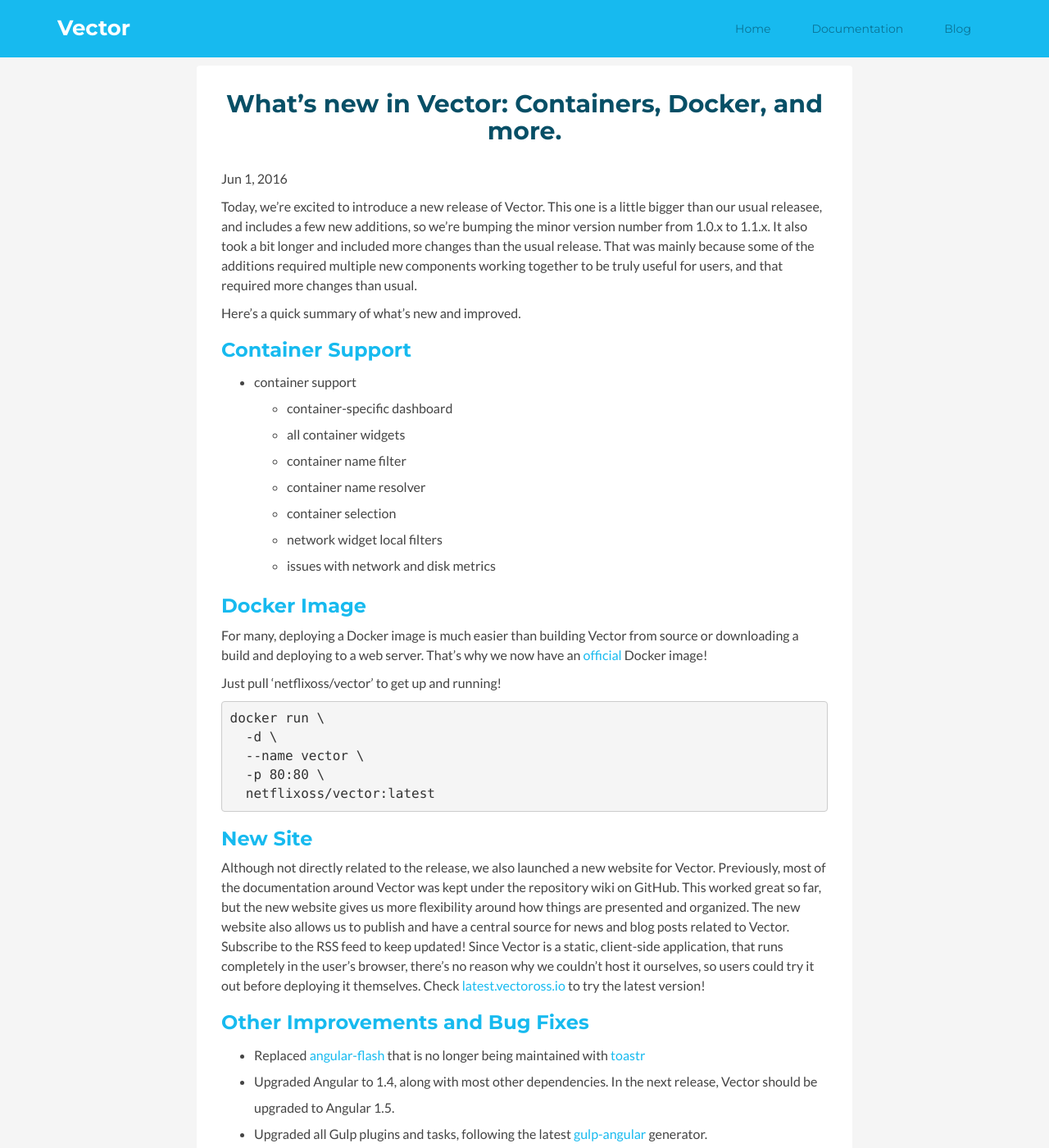
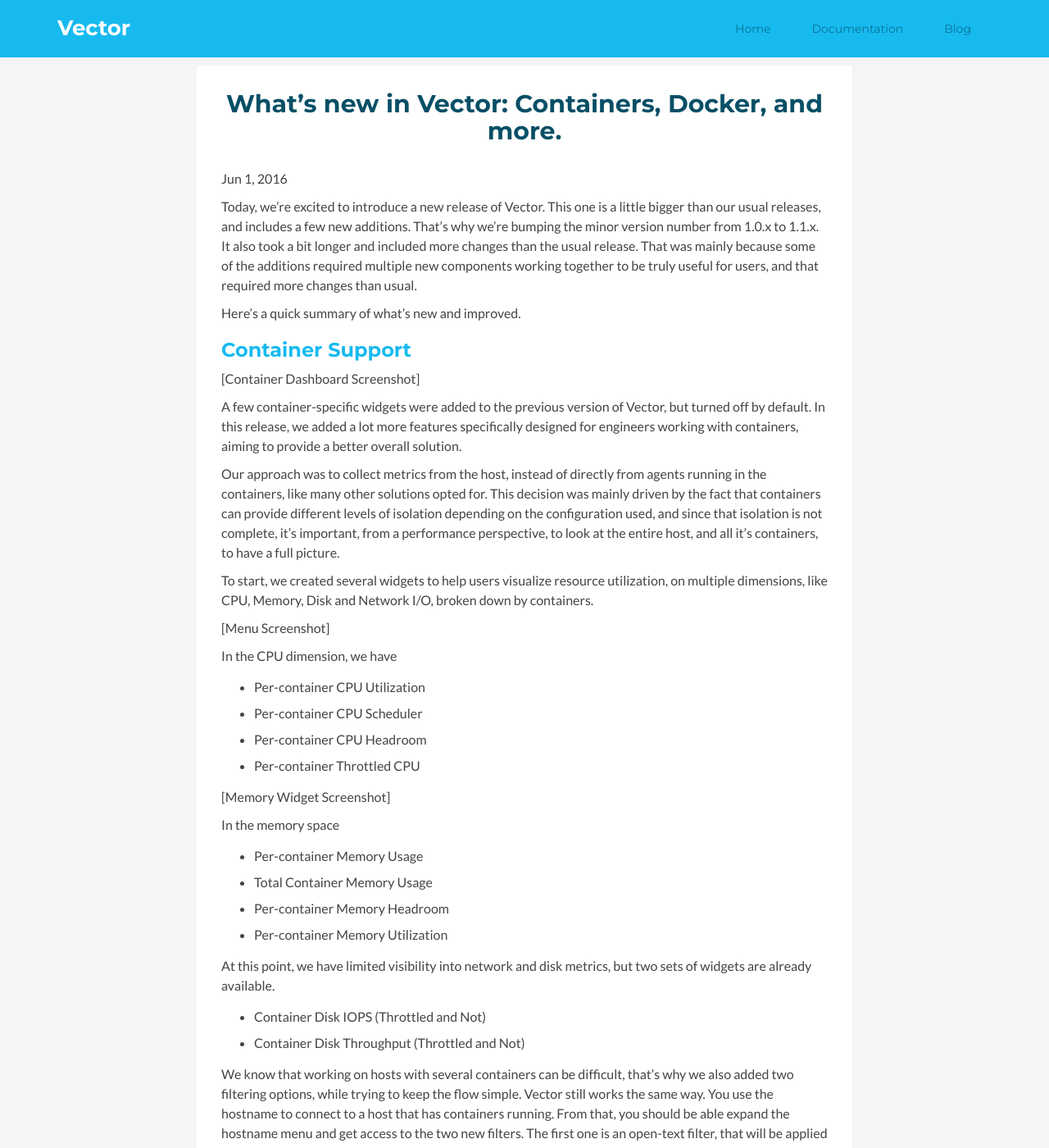
Before and after one commit to spiermar/getvector.io, a Jekyll site: the page built from _posts/2016-06-01-whats-new-in-vector.md, in a window 1280 px wide and 1400 px high. Shown: the whole window at 82% size. Built offline with Jekyll 4.4.1, drawn with Linux system fonts in a browser that asks for light colours; some of the changed text lies outside the part shown.

Commit message:
Updating blog post.

```diff
--- a/_posts/2016-06-01-whats-new-in-vector.md
+++ b/_posts/2016-06-01-whats-new-in-vector.md
@@ -5,24 +5,56 @@
 categories: blog release
 ---
 
-Today, we’re excited to introduce a new release of Vector. This one is a little bigger than our usual releasee, and includes a few new additions, so we're bumping the minor version number from 1.0.x to 1.1.x. It also took a bit longer and included more changes than the usual release. That was mainly because some of the additions required multiple new components working together to be truly useful for users, and that required more changes than usual.
+Today, we’re excited to introduce a new release of Vector. This one is a little bigger than our usual releases, and includes a few new additions. That's why we're bumping the minor version number from 1.0.x to 1.1.x. It also took a bit longer and included more changes than the usual release. That was mainly because some of the additions required multiple new components working together to be truly useful for users, and that required more changes than usual.
 
 Here's a quick summary of what's new and improved.
 
 ### Container Support
 
-* container support
-	* container-specific dashboard
-	* all container widgets
-	* container name filter
-	* container name resolver
-	* container selection
-	* network widget local filters
-	* issues with network and disk metrics
+[Container Dashboard Screenshot]
+
+A few container-specific widgets were added to the previous version of Vector, but turned off by default. In this release, we added a lot more features specifically designed for engineers working with containers, aiming to provide a better overall solution.
+
+Our approach was to collect metrics from the host, instead of directly from agents running in the containers, like many other solutions opted for. This decision was mainly driven by the fact that containers can provide different levels of isolation depending on the configuration used, and since that isolation is not complete, it's important, from a performance perspective, to look at the entire host, and all it's containers, to have a full picture.
+
+To start, we created several widgets to help users visualize resource utilization, on multiple dimensions, like CPU, Memory, Disk and Network I/O, broken down by containers.
+
+[Menu Screenshot]
+
+In the CPU dimension, we have
+
+* Per-container CPU Utilization
+* Per-container CPU Scheduler
+* Per-container CPU Headroom
+* Per-container Throttled CPU
+
+[Memory Widget Screenshot]
+
+In the memory space
+
+* Per-container Memory Usage
+* Total Container Memory Usage
+* Per-container Memory Headroom
+* Per-container Memory Utilization
+
+At this point, we have limited visibility into network and disk metrics, but two sets of widgets are already available.
+
+* Container Disk IOPS (Throttled and Not)
+* Container Disk Throughput (Throttled and Not)
+
+We know that working on hosts with several containers can be difficult, that's why we also added two filtering options, while trying to keep the flow simple. Vector still works the same way. You use the hostname to connect to a host that has containers running. From that, you should be able expand the hostname menu and get access to the two new filters. The first one is an open-text filter, that will be applied to all container widgets, to filter the entries in each graph. This is specially useful if you have a set of containers running, that belong to the same class, and have a similar name. The second filter is a drop-down list, that gets populated with the name of all containers running in that host. From there, you can select a single container you would like to analyze. If you prefer, there's also a hook for an external container name resolver.
+
+[Filter Screenshot]
+
+We also added a filter to the Network Throughput and Packets widgets. The filter allows the user to filter specific network interfaces, with an open-text input, which is extremely useful if you use different network interfaces for your containers.
+
+[Local Filter Screenshot]
+
+On top of all these new features, we also created a predefined "container" dashboard, with common container-specific widgets in it. Just use the "/#/containers" path to load it!
 
 ### Docker Image
 
-For many, deploying a Docker image is much easier than building Vector from source or downloading a build and deploying to a web server. That's why we now have an [official](https://hub.docker.com/r/netflixoss/vector/) Docker image!
+For many, deploying a Docker image is much easier than building Vector from source, or downloading a build, and deploying to a web server. That's why we now have an [official](https://hub.docker.com/r/netflixoss/vector/) Docker image!
 
 Just pull 'netflixoss/vector' to get up and running!
 
@@ -38,7 +70,7 @@
 
 Although not directly related to the release, we also launched a new website for Vector. Previously, most of the documentation around Vector was kept under the repository wiki on GitHub. This worked great so far, but the new website gives us more flexibility around how things are presented and organized.
 The new website also allows us to publish and have a central source for news and blog posts related to Vector. Subscribe to the RSS feed to keep updated!
-Since Vector is a static, client-side application, that runs completely in the user's browser, there's no reason why we couldn't host it ourselves, so users could try it out before deploying it themselves. Check [latest.vectoross.io](http://latest.vectoross.io) to try the latest version!
+Since Vector is a static, client-side application, that runs completely in the user's browser, there's no reason why we couldn't host it ourselves, so users could try it out before deploying it themselves. Check [vectoross.io/demo](http://vectoross.io/demo) to try the latest version!
 
 ### Other Improvements and Bug Fixes
 
@@ -53,4 +85,4 @@
 
 A complete list of changes can be found [here](https://github.com/Netflix/vector/compare/v1.0.3...v1.1.0).
 
-Lastly, we would like to thank all contributors, [hc000](https://github.com/hc000), [tregoning](https://github.com/tregoning) and [ot8844](https://github.com/tregoning).
+Lastly, we would like to thank all contributors, [hc000](https://github.com/hc000), [tregoning](https://github.com/tregoning) and [ot8844](https://github.com/ot8844).
```
